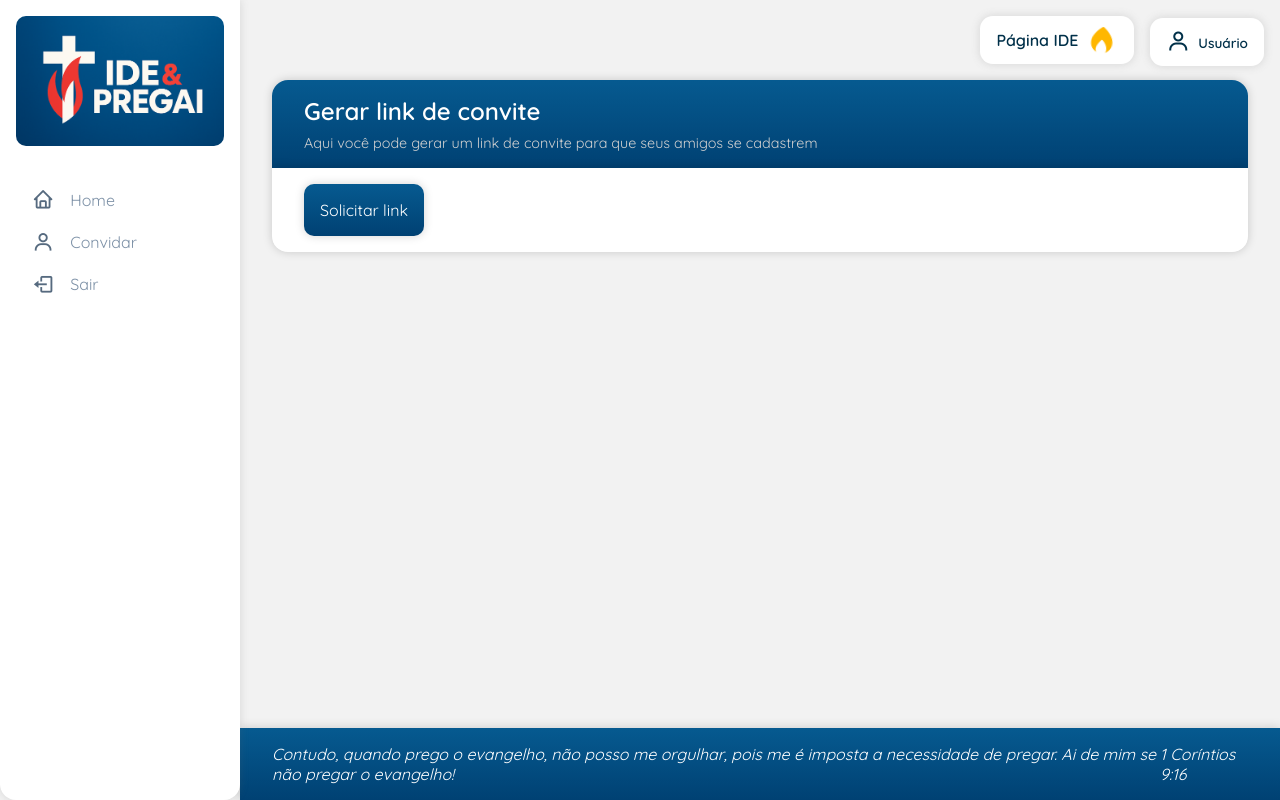
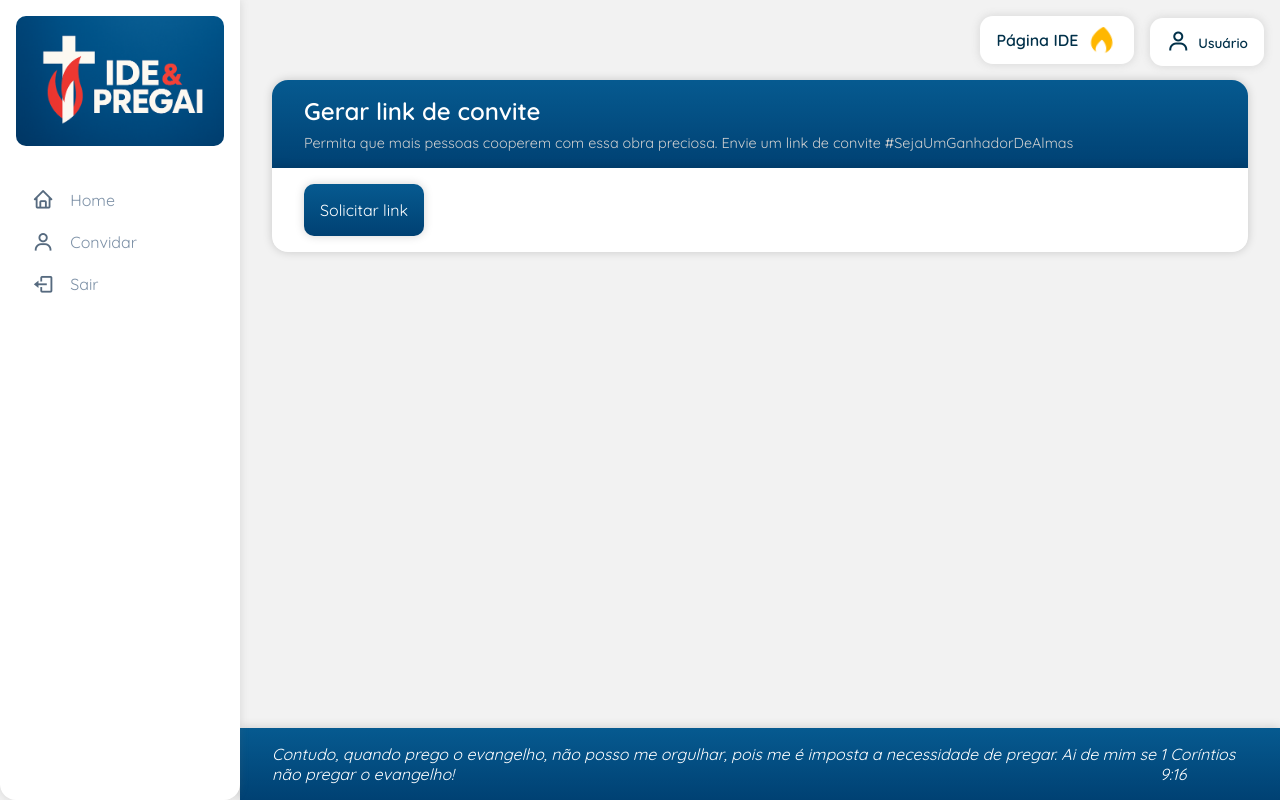
Before and after one commit to jefferson-da-silva-santos/ide, a React (Vite) app: page /invitation in a window 1280 px wide. Built offline with nearby package versions, Linux system fonts and the light colour scheme; sample sign-in values are in the browser's storage.

Commit message:
feat: novo texto na área de convite

```diff
--- a/src/pages/invitation/index.jsx
+++ b/src/pages/invitation/index.jsx
@@ -37,8 +37,7 @@ const Invitation = () => {
       <div className="texts">
         <h1 className="invitation__title">Gerar link de convite</h1>
         <p className="invitation__description">
-          Aqui você pode gerar um link de convite para que seus amigos se
-          cadastrem
+          Permita que mais pessoas cooperem com essa obra preciosa. Envie um link de convite #SejaUmGanhadorDeAlmas
         </p>
       </div>
 
```
